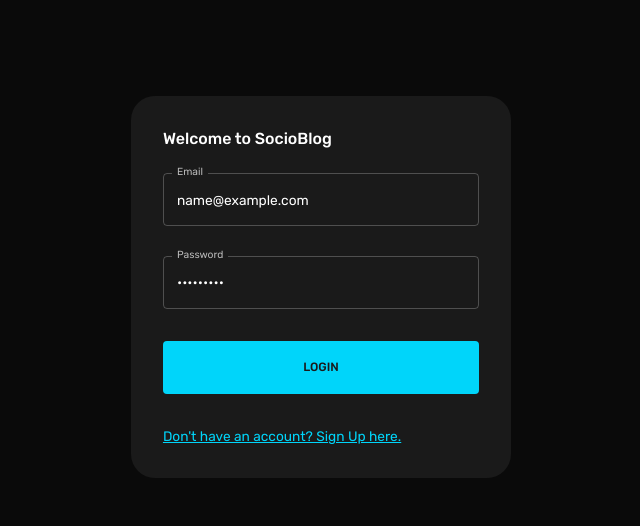
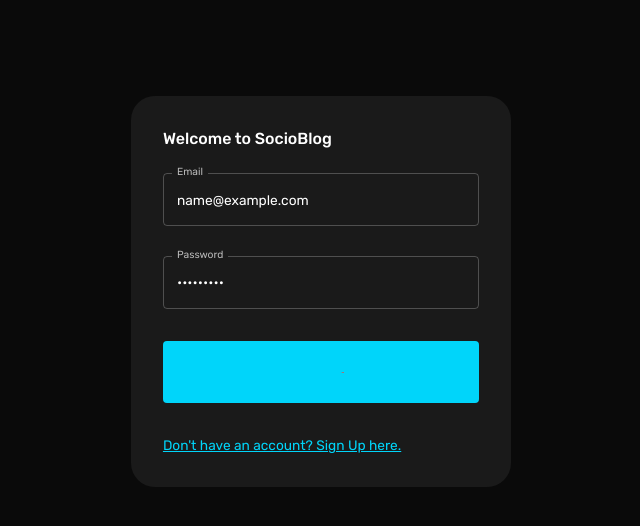
Before and after one commit to rouge9/socialBlog, a React (Create React App) app: page / in a window 1280 px wide. Both pictures are taken after typing "name@example.com", "Sample123" into the empty fields and a click on the button "LOGIN". Shown: the top 526 px of the page, without its empty margins (319-959 px from the left). Built offline with nearby package versions, Linux system fonts and the light colour scheme; no server answers.

Commit message:
add loading for login and registration

```diff
--- a/src/scenes/loginPage/form.jsx
+++ b/src/scenes/loginPage/form.jsx
@@ -6,6 +6,7 @@
   useMediaQuery,
   Typography,
   useTheme,
+  CircularProgress,
 } from "@mui/material";
 import EditOutlinedIcon from "@mui/icons-material/EditOutlined";
 import { Formik } from "formik";
@@ -55,10 +56,12 @@
   const isLogin = pageType === "login";
   const isRegister = pageType === "register";
   const [image, setImage] = useState("");
+  const [value, setValue] = useState(null);
+  const [loading, setLoading] = useState(false);
 
   const convertToBase64 = (e) => {
     const reader = new FileReader();
-    reader.readAsDataURL(e.target.files[0]);
+    reader.readAsDataURL(e);
     reader.onload = () => {
       setImage(reader.result);
     };
@@ -68,6 +71,7 @@
   };
 
   const register = async (values, onSubmitProps) => {
+    setLoading(true);
     const formData = new FormData();
     for (let value in values) {
       formData.append(value, values[value]);
@@ -92,6 +96,7 @@
   };
 
   const login = async (values, onSubmitProps) => {
+    setLoading(true);
     const loggedInResponse = await fetch(
       // "https://socio-blog-backend.vercel.app/api/auth/login",
       "http://localhost:6001/api/auth/login",
@@ -120,6 +125,7 @@
   };
 
   return (
+    <Fragment>
       <Formik
         onSubmit={handleFormSubmit}
         initialValues={isLogin ? initialValuesLogin : initialValuesRegister}
@@ -164,7 +170,9 @@
                     onChange={handleChange}
                     value={values.lastName}
                     name="lastName"
-                  error={Boolean(touched.lastName) && Boolean(errors.lastName)}
+                    error={
+                      Boolean(touched.lastName) && Boolean(errors.lastName)
+                    }
                     helperText={touched.lastName && errors.lastName}
                     sx={{ gridColumn: "span 2" }}
                   />
@@ -196,12 +204,13 @@
                     borderRadius="5px"
                     p="1rem"
                   >
-                  {/* <Dropzone
+                    <Dropzone
                       acceptedFiles=".jpg,.jpeg,.png"
                       multiple={false}
-                    onDrop={(acceptedFiles) =>
-                      setFieldValue("picture", acceptedFiles[0])
-                    }
+                      onDrop={(acceptedFiles) => {
+                        setValue(acceptedFiles[0]);
+                        convertToBase64(acceptedFiles[0]);
+                      }}
                     >
                       {({ getRootProps, getInputProps }) => (
                         <Box
@@ -210,27 +219,23 @@
                           p="1rem"
                           sx={{ "&:hover": { cursor: "pointer" } }}
                         >
-                        <input
-                          {...getInputProps()}
-                          type="file"
-                          onChange={convertToBase64}
-                        />
-                        {!values.picture ? (
+                          <input {...getInputProps()} type="file" />
+                          {!value?.name ? (
                             <p>Add Picture Here</p>
                           ) : (
                             <FlexBetween>
-                            <Typography>{values.picture.name}</Typography>
+                              <Typography>{value?.name}</Typography>
                               <EditOutlinedIcon />
                             </FlexBetween>
                           )}
                         </Box>
                       )}
-                  </Dropzone> */}
-                  <input
+                    </Dropzone>
+                    {/* <input
                     type="file"
                     onChange={convertToBase64}
                     accept="image/*"
-                  />
+                  /> */}
                   </Box>
                 </Fragment>
               )}
@@ -270,8 +275,28 @@
                   color: palette.background.alt,
                   "&:hover": { color: palette.primary.main },
                 }}
+                disabled={loading}
               >
-              {isLogin ? "login" : "register"}
+                {!loading ? (
+                  isLogin ? (
+                    "login"
+                  ) : (
+                    "register"
+                  )
+                ) : (
+                  <Box
+                    sx={{ display: "inline-block", ml: "1rem" }}
+                    display={"flex"}
+                    justifyContent={"center"}
+                    justifyItems={"center"}
+                  >
+                    <CircularProgress
+                      color="error"
+                      size={30}
+                      style={{ display: loading ? "block" : "none" }}
+                    />
+                  </Box>
+                )}
               </Button>
               <Typography
                 onClick={() => {
@@ -295,6 +320,7 @@
           </form>
         )}
       </Formik>
+    </Fragment>
   );
 };
 
```
Lines whose indentation alone changed are shown as unchanged.
